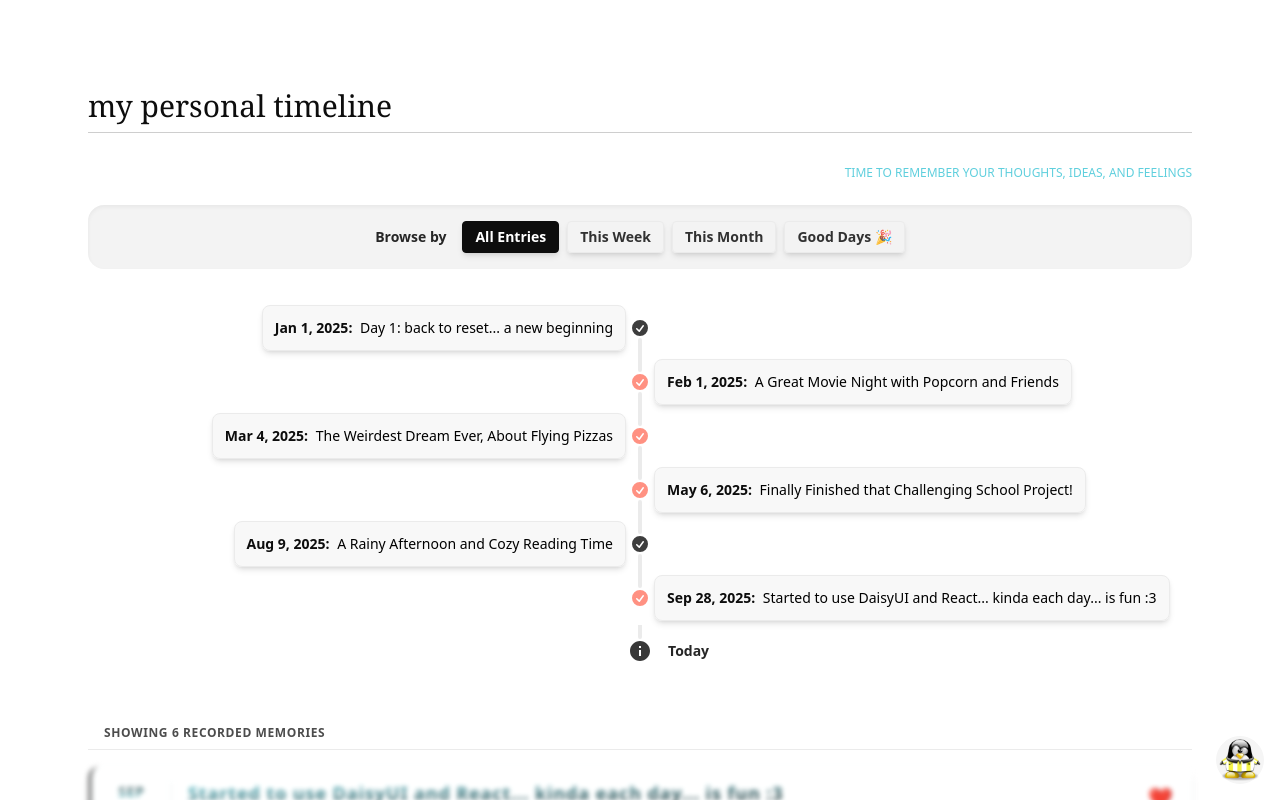
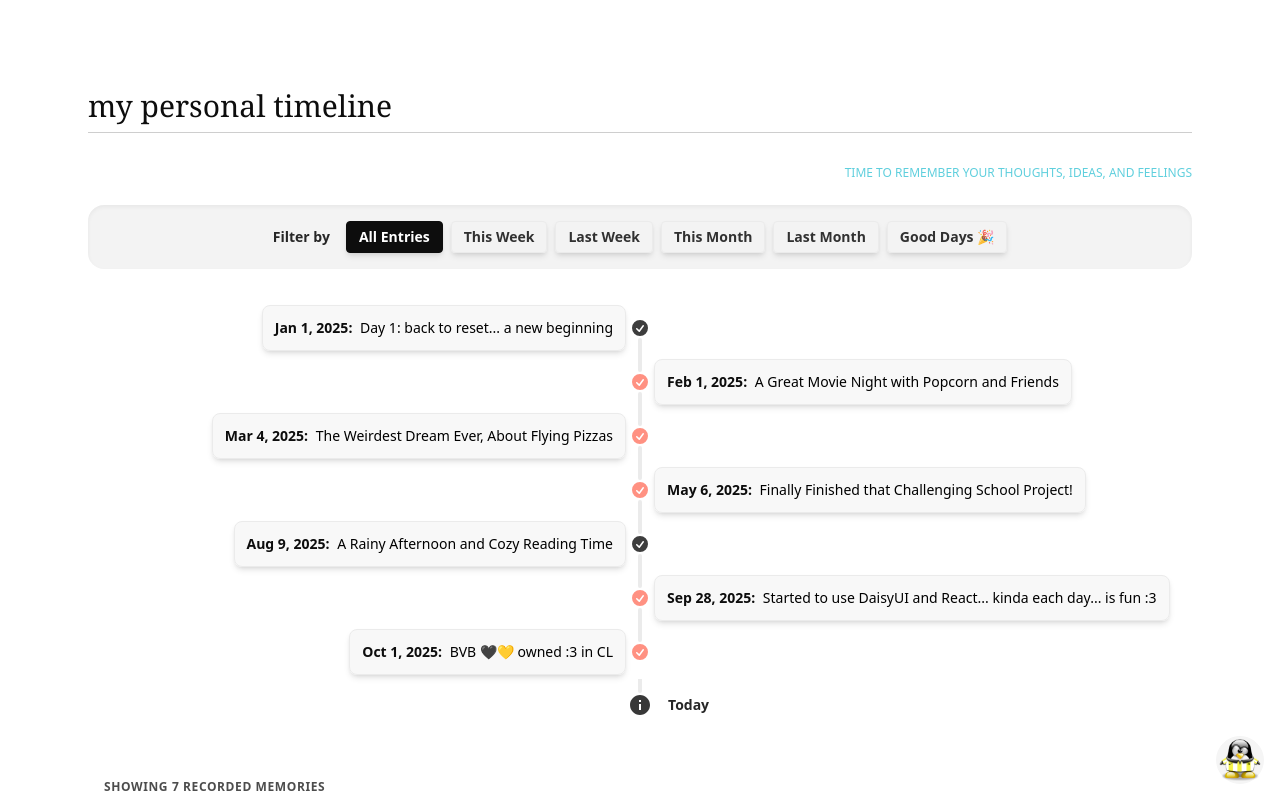
Before and after one commit to yaaintmal/Yaand, a React (Vite) app: page /entries in a window 1280 px wide. Shown: the top 800 px of the page. Built offline with nearby package versions, Linux system fonts and the light colour scheme.

Commit message:
added more filter options on overview

```diff
--- a/src/pages/Entries.jsx
+++ b/src/pages/Entries.jsx
@@ -1,6 +1,55 @@
-import { useState } from "react";
+import { useState, useMemo } from "react";
 
-// Mock component for a single diary entry item
+// --- Date Utility Functions ---
+
+/**
+ * Calculates the start date of the current week (Sunday).
+ * @returns {Date} The date object for the start of the week.
+ */
+const getStartOfWeek = () => {
+  const now = new Date();
+  const day = now.getDay(); // 0 for Sunday, 6 for Saturday
+  const diff = now.getDate() - day; // Adjust date to Sunday
+  const start = new Date(now.setDate(diff));
+  start.setHours(0, 0, 0, 0); // Set time to start of day
+  return start;
+};
+
+/**
+ * Calculates the start date of the last week (Sunday).
+ * @returns {Date} The date object for the start of the last week.
+ */
+const getStartOfLastWeek = () => {
+  const startOfThisWeek = getStartOfWeek();
+  // Subtract 7 days (7 * 24 * 60 * 60 * 1000 milliseconds)
+  const lastWeekTimestamp = startOfThisWeek.getTime() - 7 * 24 * 60 * 60 * 1000;
+  return new Date(lastWeekTimestamp);
+};
+
+/**
+ * Calculates the start date of the current month.
+ * @returns {Date} The date object for the first day of the month.
+ */
+const getStartOfMonth = () => {
+  const now = new Date();
+  const start = new Date(now.getFullYear(), now.getMonth(), 1);
+  start.setHours(0, 0, 0, 0); // Set time to start of day
+  return start;
+};
+
+/**
+ * Calculates the start date of the last month.
+ * @returns {Date} The date object for the first day of the last month.
+ */
+const getStartOfLastMonth = () => {
+  const now = new Date();
+  // Go to the first day of the current month, then subtract one month
+  const start = new Date(now.getFullYear(), now.getMonth() - 1, 1);
+  start.setHours(0, 0, 0, 0); // Set time to start of day
+  return start;
+};
+
+// Mock component for a single diary entry item (NO CHANGES)
 const EntryItem = ({ title, date, isGoodDay, index }) => {
   // using us format to display the day item in bigger font / whole app is in english tho'
   const dateFormatted = new Date(date).toLocaleDateString("en-US", {
@@ -70,13 +119,13 @@ const EntryItem = ({ title, date, isGoodDay, index }) => {
   );
 };
 
-// **Timeline Icon Component** (Reused from DaisyUI example)
+// **Timeline Icon Component** (NO CHANGES)
 const TimelineIcon = ({ isGoodDay }) => (
   <svg
     xmlns="http://www.w3.org/2000/svg"
     viewBox="0 0 20 20"
     fill="currentColor"
-    className={`h-5 w-5 ${isGoodDay ? "text-error" : "text-primary/80"}`} // Used 80% opacity on primary for less intense color
+    className={`h-5 w-5 ${isGoodDay ? "text-error" : "text-primary/80"}`}
   >
     <path
       fillRule="evenodd"
@@ -87,7 +136,6 @@ const TimelineIcon = ({ isGoodDay }) => (
 );
 
 export default function Entries() {
-  // Use a more descriptive name for 'isLiked' in the mock data
   const mockEntries = [
     {
       id: 1,
@@ -125,37 +173,124 @@ export default function Entries() {
       date: "2025-09-28",
       isGoodDay: true,
     },
+    {
+      id: 7,
+      title: "BVB 🖤💛 owned :3 in CL",
+      date: "2025-10-01",
+      isGoodDay: true,
+    },
   ];
 
-  const [filter, setFilter] = useState("all"); // all, month, week, liked
+  // State is an array to hold multiple active filters (e.g., ['liked', 'lastWeek'])
+  const [activeFilters, setActiveFilters] = useState([]);
 
-  const handleFilterClick = (filter) => {
-    setFilter(filter);
+  // Handler to toggle filters
+  const handleFilterClick = (filterName) => {
+    setActiveFilters((prevFilters) => {
+      // If the filter is 'all', always set the array to empty, effectively selecting 'all'
+      if (filterName === "all") {
+        return [];
+      }
+      // If the filter is already present, remove it
+      if (prevFilters.includes(filterName)) {
+        return prevFilters.filter((f) => f !== filterName);
+      }
+      // Otherwise, add it
+      return [...prevFilters, filterName];
+    });
   };
 
-  const filterButtonClasses = (currentFilter) =>
-    `btn btn-sm text-xs md:text-sm shadow-md transition-all duration-300 ${
-      filter === currentFilter
+  // Update button styling to check if the filter is present in the array
+  const filterButtonClasses = (currentFilter) => {
+    // If no filters are active, 'all' is implicitly selected
+    const isActive =
+      currentFilter === "all"
+        ? activeFilters.length === 0
+        : activeFilters.includes(currentFilter);
+
+    return `btn btn-sm text-xs md:text-sm shadow-md transition-all duration-300 ${
+      isActive
         ? "btn-primary"
-        : "btn-ghost border border-base-300 hover:bg-base-300/50 text-base-content/80" // Changed neutral-content to base-content
+        : "btn-ghost border border-base-300 hover:bg-base-300/50 text-base-content/80"
     }`;
+  };
 
-  // Filter entries
-  const filteredEntries = mockEntries.filter((entry) => {
-    if (filter === "liked") return entry.isGoodDay;
-    // Add more filtering logic here (week, month, etc.)
-    return true;
-  });
+  // REFACTORED FILTERING LOGIC
+  const filteredEntries = useMemo(() => {
+    // If no filters are active, return all entries
+    if (activeFilters.length === 0) {
+      return mockEntries.map((entry) => ({
+        ...entry,
+        timestamp: new Date(entry.date).getTime(),
+      }));
+    }
+
+    const entriesWithTimestamp = mockEntries.map((entry) => ({
+      ...entry,
+      timestamp: new Date(entry.date).getTime(),
+    }));
+
+    // Get time boundaries
+    const todayTimestamp = new Date().getTime();
+
+    // Boundaries for "This Week/Month" (end boundary for "Last Week/Month")
+    const startOfThisWeekTimestamp = getStartOfWeek().getTime();
+    const startOfThisMonthTimestamp = getStartOfMonth().getTime();
+
+    // Boundaries for "Last Week/Month"
+    const startOfLastWeekTimestamp = getStartOfLastWeek().getTime();
+    const startOfLastMonthTimestamp = getStartOfLastMonth().getTime();
+
+    return entriesWithTimestamp.filter((entry) => {
+      // An entry must pass ALL active filters (AND logic)
+      return activeFilters.every((filter) => {
+        switch (filter) {
+          case "liked":
+            return entry.isGoodDay;
+
+          case "week":
+            // Entries from start of this week up to now
+            return (
+              entry.timestamp >= startOfThisWeekTimestamp &&
+              entry.timestamp <= todayTimestamp
+            );
+
+          case "lastWeek":
+            // Entries from start of last week up to start of this week (non-inclusive)
+            return (
+              entry.timestamp >= startOfLastWeekTimestamp &&
+              entry.timestamp < startOfThisWeekTimestamp
+            );
+
+          case "month":
+            // Entries from start of this month up to now
+            return (
+              entry.timestamp >= startOfThisMonthTimestamp &&
+              entry.timestamp <= todayTimestamp
+            );
+
+          case "lastMonth":
+            // Entries from start of last month up to start of this month (non-inclusive)
+            return (
+              entry.timestamp >= startOfLastMonthTimestamp &&
+              entry.timestamp < startOfThisMonthTimestamp
+            );
+
+          default:
+            return true;
+        }
+      });
+    });
+  }, [activeFilters, mockEntries]);
 
   // Sort entries by date (ascending) for the timeline visualization
-  // Create a copy to avoid mutating the original array
   const timelineEntries = [...filteredEntries].sort(
-    (a, b) => new Date(a.date) - new Date(b.date)
+    (a, b) => a.timestamp - b.timestamp
   );
 
-  // Sort entries for the list (descending) - Reversing is a quick way to do this
+  // Sort entries for the list (descending)
   const listEntries = [...filteredEntries].sort(
-    (a, b) => new Date(b.date) - new Date(a.date)
+    (a, b) => b.timestamp - a.timestamp
   );
 
   return (
@@ -169,10 +304,9 @@ export default function Entries() {
       </p>
 
       {/* --- Filter and Sort Section - Clean Capsule Style --- */}
-      {/* Changed bg-info/33 to bg-base-300/60 for better neutrality */}
       <div className="flex flex-wrap gap-2 justify-center p-4 bg-base-300/60 rounded-2xl shadow-inner mt-4 mb-8">
         <span className="text-sm font-semibold mr-2 self-center text-accent hidden sm:inline">
-          Browse by
+          Filter by
         </span>
         <button
           className={filterButtonClasses("all")}
@@ -187,10 +321,22 @@ export default function Entries() {
           This Week
         </button>
         <button
+          className={filterButtonClasses("lastWeek")}
+          onClick={() => handleFilterClick("lastWeek")}
+        >
+          Last Week
+        </button>
+        <button
           className={filterButtonClasses("month")}
           onClick={() => handleFilterClick("month")}
         >
           This Month
+        </button>
+        <button
+          className={filterButtonClasses("lastMonth")}
+          onClick={() => handleFilterClick("lastMonth")}
+        >
+          Last Month
         </button>
         <button
           className={filterButtonClasses("liked")}
@@ -199,6 +345,7 @@ export default function Entries() {
           Good Days 🎉
         </button>
       </div>
+      {/* --- END Filter Section --- */}
 
       {/* --- Dynamic Timeline Section --- */}
       <ul className="timeline timeline-vertical">
@@ -218,7 +365,7 @@ export default function Entries() {
               <div
                 className={
                   isStart
-                    ? "timeline-start timeline-box bg-base-200/70 shadow-md text-sm font-medium p-3 hover:bg-base-300 transition-colors cursor-pointer" // Used base-200/70 for better contrast against page background (base-100)
+                    ? "timeline-start timeline-box bg-base-200/70 shadow-md text-sm font-medium p-3 hover:bg-base-300 transition-colors cursor-pointer"
                     : "timeline-end timeline-box bg-base-200/70 shadow-md text-sm font-medium p-3 hover:bg-base-300 transition-colors cursor-pointer"
                 }
               >
@@ -249,7 +396,7 @@ export default function Entries() {
                 xmlns="http://www.w3.org/2000/svg"
                 viewBox="0 0 24 24"
                 fill="currentColor"
-                className="h-6 w-6 text-accent animate-pulse" // Accent is usually high-contrast
+                className="h-6 w-6 text-accent animate-pulse"
               >
                 <path d="M12 2C6.48 2 2 6.48 2 12s4.48 10 10 10 10-4.48 10-10S17.52 2 12 2zm1 15h-2v-6h2v6zm0-8h-2V7h2v2z" />
               </svg>
@@ -260,10 +407,10 @@ export default function Entries() {
           </li>
         )}
       </ul>
+      {/* --- END Dynamic Timeline Section --- */}
 
       {/* --- Entries List Container --- */}
       <div className="min-h-[50vh] mt-8">
-        {/* Text changed from 'text-info/69' to base-content/70 for better contrast */}
         <div className="p-4 pb-2 text-xs uppercase font-bold tracking-wider text-base-content/70 border-b border-base-300 mb-4">
           Showing {listEntries.length} Recorded Memories
         </div>
@@ -275,8 +422,8 @@ export default function Entries() {
                 key={entry.id}
                 title={entry.title}
                 date={entry.date}
-                isGoodDay={entry.isGoodDay} // Passing the mood data
-                index={index} // Note: Index here is for display count, not chronological order
+                isGoodDay={entry.isGoodDay}
+                index={index}
               />
             ))
           ) : (
```
